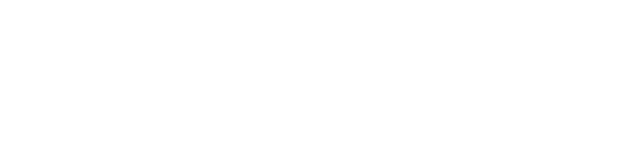
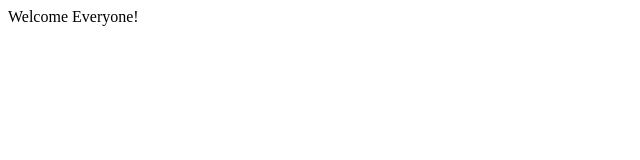
Before and after one commit to AchmadZahrulAZ/CPSG-66-RESPON, a plain HTML site: page index.html in a window 1280 px wide. Shown: the whole page, without its empty margins (0-640 px from the left). Drawn offline with Linux system fonts and the light colour scheme.

Commit message:
Update index.html
Coba update index.html

```diff
--- a/index.html
+++ b/index.html
@@ -6,5 +6,7 @@
     <meta name="viewport" content="width=device-width, initial-scale=1.0" />
     <title>Document</title>
   </head>
-  <body></body>
+  <body>
+    Welcome Everyone!
+  </body>
 </html>
```
